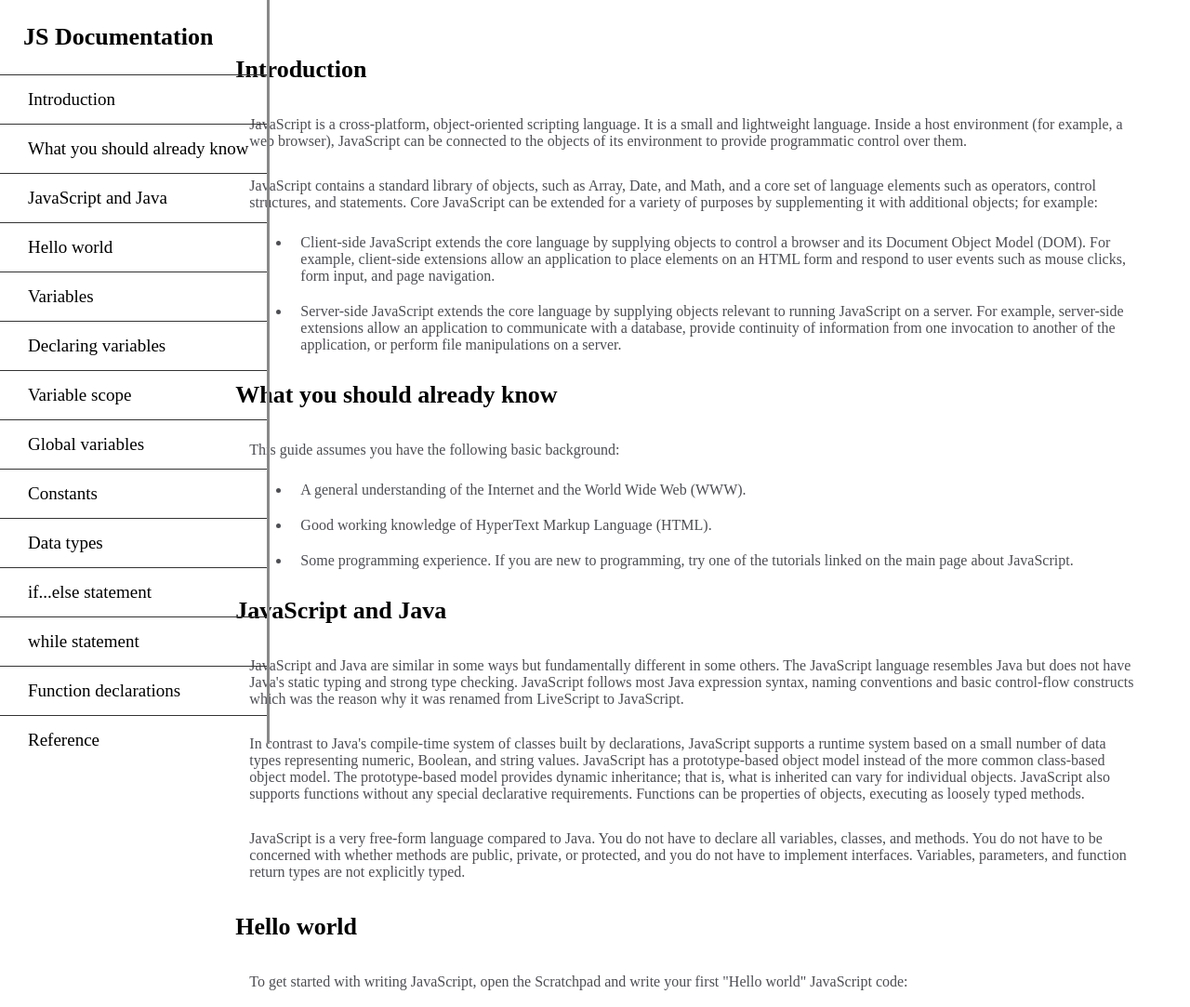
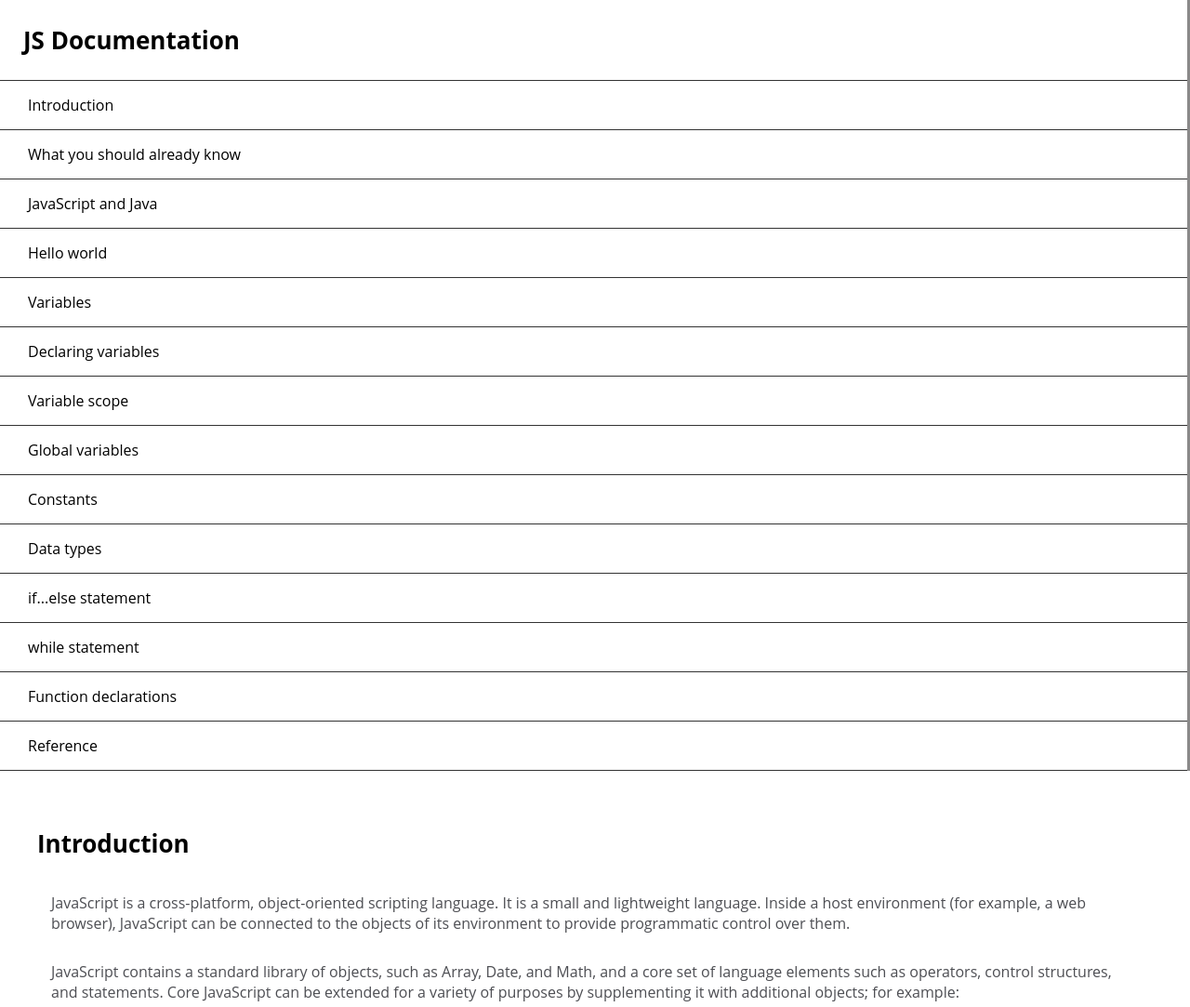
Before and after one commit to szymKamil/Technical-Documentation-Page, a plain HTML site: page index.html in a window 1280 px wide. Shown: the top 1083 px of the page at 93% size. Drawn offline with Linux system fonts and the light colour scheme.

Commit message:
Update style.css

```diff
--- a/style.css
+++ b/style.css
@@ -2,13 +2,14 @@
     box-sizing: border-box;
     margin: 0;
     padding: 0;
+    font-family: 'Open Sans', Arial, sans-serif;
 }
 
 body {
     display: grid;
     grid-template-areas:
-    "nav  documentation"
-    "nav  documentation";
+    "nav documentation"
+    "nav documentation";
     grid-template-columns: 1fr 5fr;
     grid-template-rows: auto auto;
 }
@@ -70,7 +71,7 @@ nav > header {
 
 nav > a {
     text-decoration: none;
-    font-size: 19px;
+    font-size: 16px;
     padding: 15px 20px 15px 30px;
     border-top: solid 1px #333;
     color: black;
@@ -85,6 +86,17 @@ nav > a::before {
     margin-left: 90px;
 }
 
-@media screen (max-width: 500px)  {
+@media only screen and (min-device-width: 375px)  {
+    body {
+    display: flex;
+    flex-direction: column-reverse;
+    }
 
+    nav {
+        position: relative;
+    }
+
+     #mobile_end {
+        border-bottom: solid 1px #333;
+    }
 }
```
